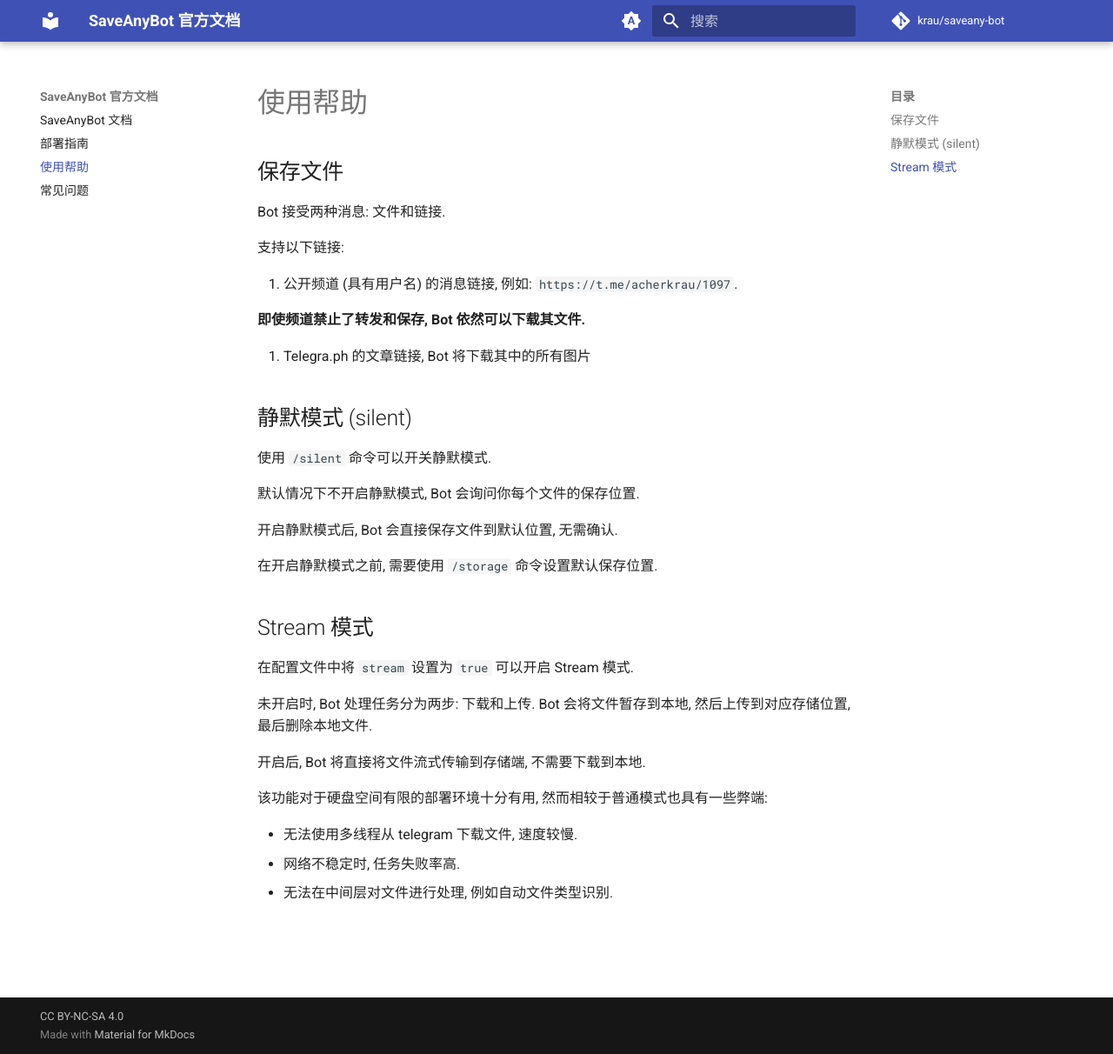
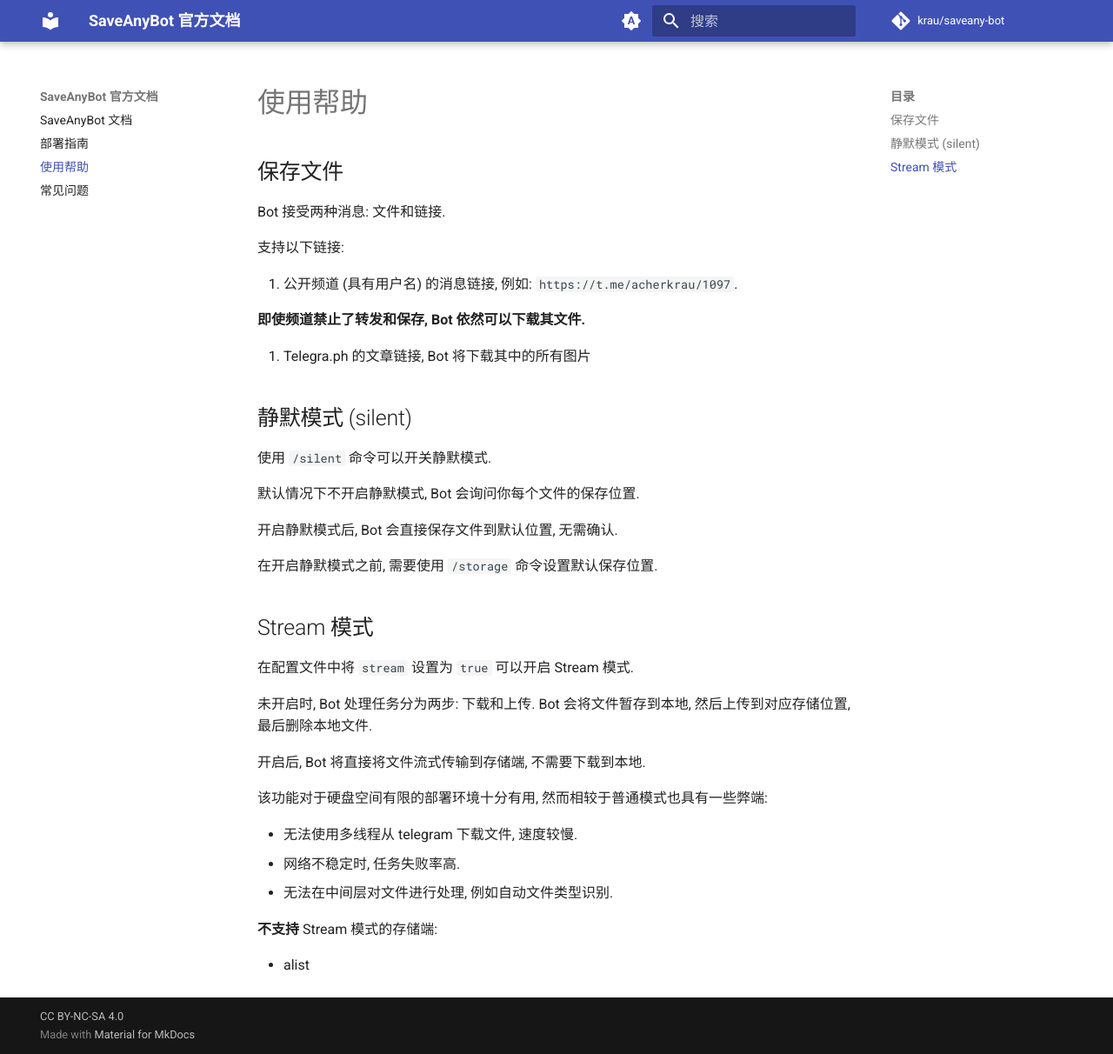
Before and after one commit to krau/SaveAny-Bot, an MkDocs documentation site: the page built from docs/docs/help.md, in a window 1280 px wide and 1212 px high. Shown: the whole window at 87% size. Built offline with MkDocs 1.6.1 and Material for MkDocs 9.7.7, drawn with Linux system fonts in a browser that asks for light colours; comment, search, counter and statistics services are not loaded.

Commit message:
docs: add note about unsupported storage backends in Stream mode

```diff
--- a/docs/docs/help.md
+++ b/docs/docs/help.md
@@ -35,3 +35,7 @@
 - 无法使用多线程从 telegram 下载文件, 速度较慢.
 - 网络不稳定时, 任务失败率高.
 - 无法在中间层对文件进行处理, 例如自动文件类型识别.
+
+**不支持** Stream 模式的存储端:
+
+- alist
```
